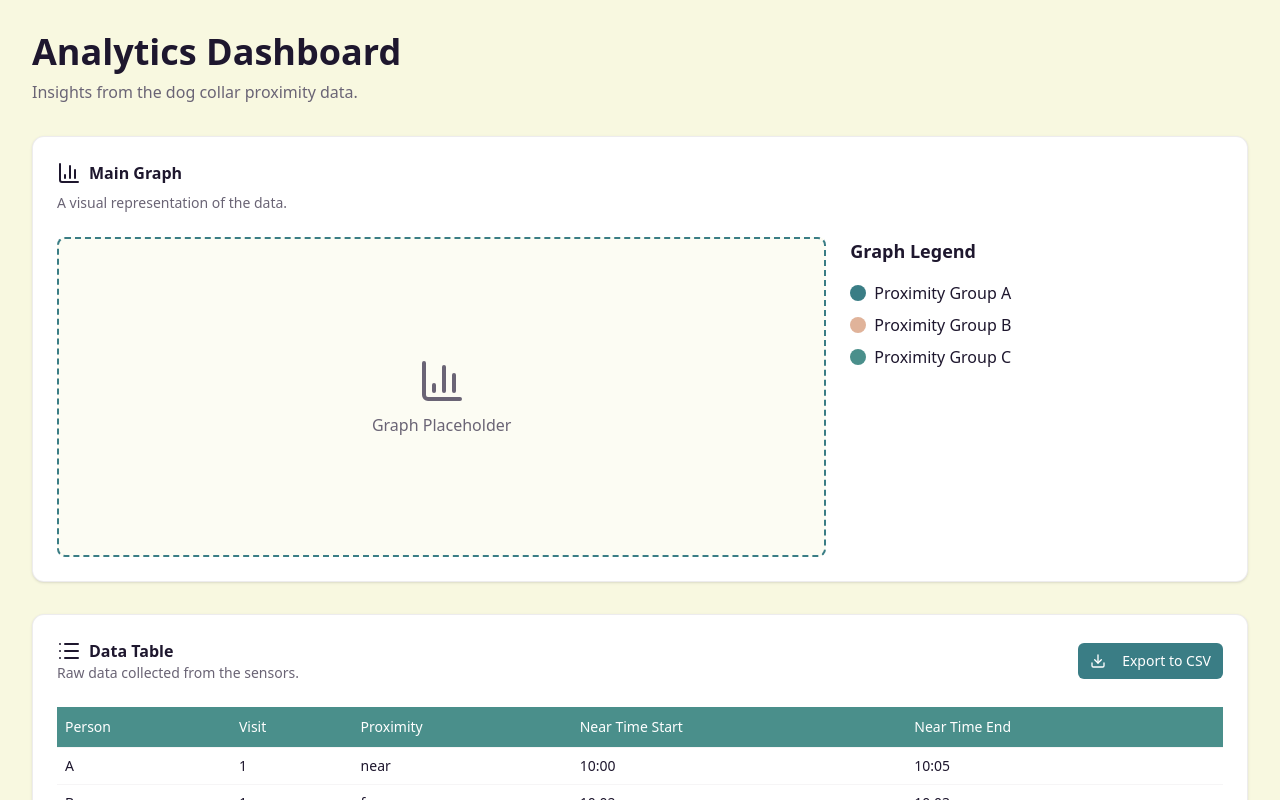
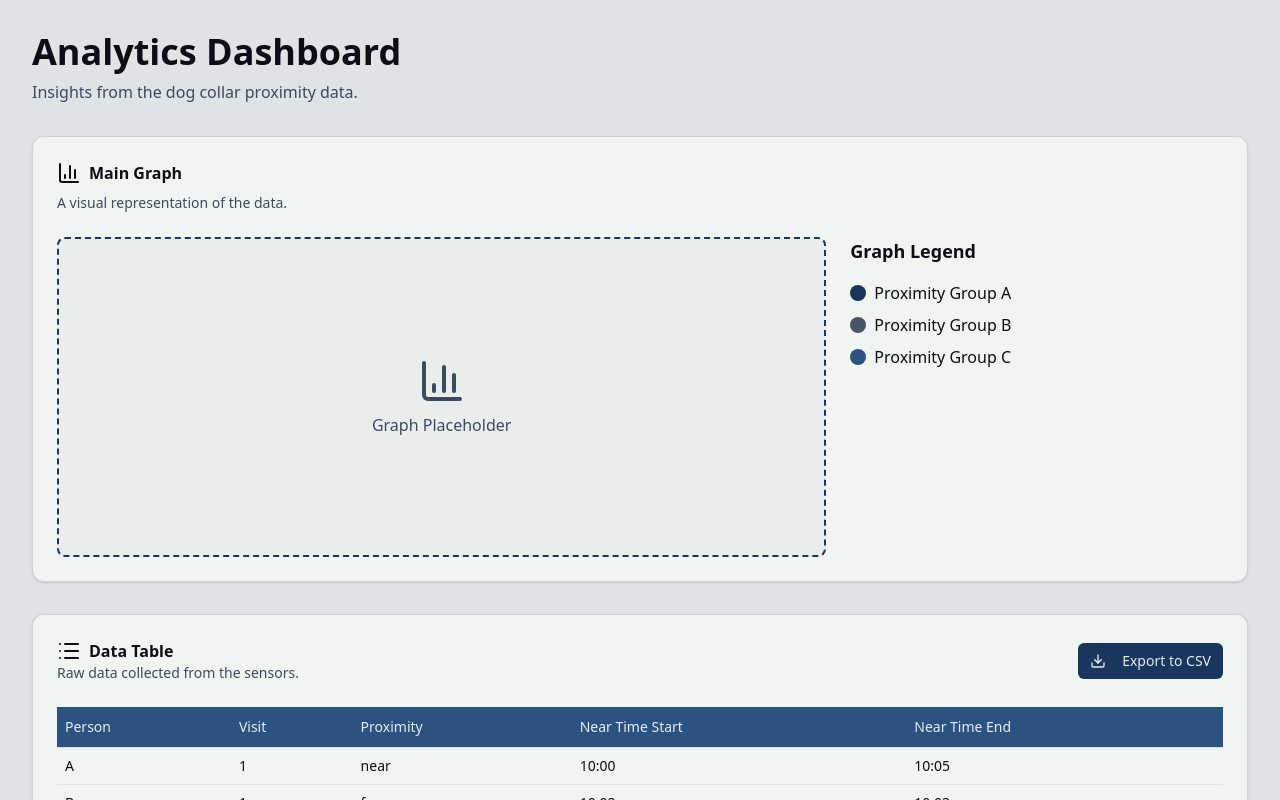
Before and after one commit to MixnUP/dog-collar-web, a React (Vite) app: page / in a window 1280 px wide. Shown: the top 800 px of the page. Built offline with nearby package versions, Linux system fonts and the light colour scheme.

Commit message:
chore: color update 4

```diff
--- a/src/index.css
+++ b/src/index.css
@@ -42,51 +42,51 @@
 }
 
 :root {
-  --radius: 0.5rem; /* Slightly smaller radius for light theme */
-  --background: #F8F8E0; /* Desaturated Cream */
-  --foreground: #1E172E; /* Slightly desaturated Midnight */
-  --card: #FFFFFF; /* White for cards in light mode */
-  --card-foreground: #1E172E; /* Desaturated Midnight */
-  --popover: #FFFFFF; /* White for popovers */
-  --popover-foreground: #1E172E; /* Desaturated Midnight */
-  --primary: #3A7D85; /* Desaturated Stormy Teal */
-  --primary-foreground: #FFFFFF; /* White text on primary */
-  --secondary: #4A8F8B; /* Desaturated Dark Cyan */
-  --secondary-foreground: #FFFFFF; /* White text on secondary */
-  --muted: #F0F0E8; /* Desaturated light cream */
-  --muted-foreground: #6A6475; /* More muted text */
-  --accent: #E0B39A; /* Desaturated Tangerine */
-  --accent-foreground: #1E172E; /* Desaturated Midnight */
-  --destructive: #D65C5C; /* Desaturated red */
-  --border: rgba(30, 23, 46, 0.08); /* More subtle border */
-  --input: rgba(30, 23, 46, 0.1); /* Subtle input border */
-  --ring: #4A8F8B; /* Desaturated Dark Cyan for focus rings */
-  --chart-1: #2FAE8F; /* Desaturated Success */
-  --chart-2: #E0A84A; /* Desaturated Warning */
-  --chart-3: #D65C5C; /* Desaturated Error */
-  --chart-4: #3A7D85; /* Desaturated Info */
-  --chart-5: #E0B39A; /* Desaturated Tangerine */
+  --radius: 0.5rem; /* Consistent border radius */
+  --background: #DEE4E6; /* Darker with subtle green tint */
+  --foreground: #0A0F17; /* Darker blue-black */
+  --card: #F1F5F2; /* Slightly green-tinted white */
+  --card-foreground: #0A0F17; /* Darker blue-black text */
+  --popover: #F1F5F2; /* Slightly green-tinted white */
+  --popover-foreground: #0A0F17; /* Darker blue-black text */
+  --primary: #1A365D; /* Darker teal-blue */
+  --primary-foreground: #E5EDF1; /* Light gray with green tint */
+  --secondary: #2C5282; /* Darker teal-blue */
+  --secondary-foreground: #E5EDF1; /* Light gray with green tint */
+  --muted: #C1C9CC; /* Gray with subtle green */
+  --muted-foreground: #3A4A5F; /* Darker gray-blue */
+  --accent: #4A5568; /* Muted gray with green tint */
+  --accent-foreground: #0A0F17; /* Darker blue-black text */
+  --destructive: #9B2C2C; /* Darker, muted red */
+  --border: rgba(10, 15, 23, 0.15); /* Darker border */
+  --input: rgba(10, 15, 23, 0.15); /* Darker input border */
+  --ring: #2C5282; /* Darker teal-blue for focus rings */
+  --chart-1: #2C7A7B; /* Darker teal */
+  --chart-2: #B7791F; /* Darker, muted amber */
+  --chart-3: #9B2C2C; /* Darker red */
+  --chart-4: #2C5282; /* Darker teal-blue */
+  --chart-5: #553C9A; /* Muted indigo */
 }
 
 .dark {
-  --background: #1E172E; /* Desaturated Midnight */
-  --foreground: #F0F0D0; /* Desaturated Cream */
-  --card: rgba(30, 23, 46, 0.5); /* Desaturated Midnight with 50% opacity */
-  --card-foreground: #F0F0D0; /* Desaturated Cream */
-  --popover: #1E172E; /* Desaturated Midnight */
-  --popover-foreground: #F0F0D0; /* Desaturated Cream */
-  --primary: #3A7D85; /* Desaturated Stormy Teal */
-  --primary-foreground: #F0F0D0; /* Desaturated Cream */
-  --secondary: #4A8F8B; /* Desaturated Dark Cyan */
-  --secondary-foreground: #F0F0D0; /* Desaturated Cream */
-  --muted: #2A2545; /* Desaturated and slightly lighter Midnight */
-  --muted-foreground: #B8B8A0; /* More muted cream */
-  --accent: #E0B39A; /* Desaturated Tangerine */
-  --accent-foreground: #1E172E; /* Desaturated Midnight */
-  --destructive: #D65C5C; /* Desaturated red */
-  --border: rgba(240, 240, 208, 0.15); /* More subtle border */
-  --input: rgba(240, 240, 208, 0.1); /* More subtle input border */
-  --ring: #E0B39A; /* Desaturated Tangerine */
+  --background: #080D17; /* Darker green-tinted black */
+  --foreground: #C9D1D9; /* Light gray with subtle green */
+  --card: rgba(8, 13, 23, 0.95); /* Darker with green tint */
+  --card-foreground: #C9D1D9; /* Light gray with subtle green */
+  --popover: #0D131F; /* Dark teal-black */
+  --popover-foreground: #C9D1D9; /* Light gray with subtle green */
+  --primary: #1A4D8C; /* Dark teal-blue */
+  --primary-foreground: #D6E4F0; /* Light gray with teal tint */
+  --secondary: #1E4B7A; /* Darker teal-blue */
+  --secondary-foreground: #D6E4F0; /* Light gray with teal tint */
+  --muted: #1A202C; /* Dark gray with green tint */
+  --muted-foreground: #8B9CB5; /* Muted teal-gray */
+  --accent: #2D3748; /* Dark gray with teal tint */
+  --accent-foreground: #D6E4F0; /* Light gray with teal tint */
+  --destructive: #7F1D1D; /* Darker, muted red */
+  --border: rgba(128, 148, 166, 0.1); /* Teal-tinted subtle border */
+  --input: rgba(128, 148, 166, 0.1); /* Teal-tinted subtle input */
+  --ring: #3182CE; /* Teal-blue for focus rings */
 }
 
 @layer base {
```
